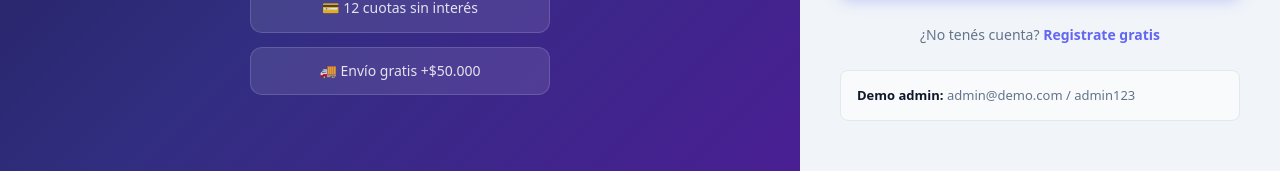
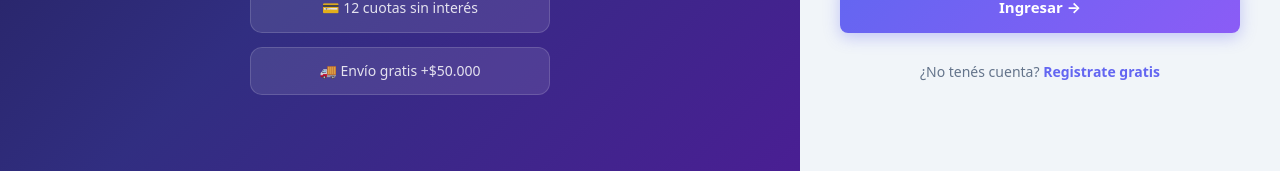
Before and after one commit to santimoran19/ecommerce, a Next.js app: page /login in a window 1280 px wide. Shown: the part 557-728 px from the top of the page. Built offline with nearby package versions, Linux system fonts and the light colour scheme; no server answers.

Commit message:
Se configuró nodemailer como external package para evitar cuelgues en SMTP

```diff
--- a/next.config.ts
+++ b/next.config.ts
@@ -1,7 +1,7 @@
 import type { NextConfig } from "next";
 
 const nextConfig: NextConfig = {
-  serverExternalPackages: ["postgres"],
+  serverExternalPackages: ["postgres", "nodemailer"],
   allowedDevOrigins: ["172.20.10.2"],
 };
 
--- a/src/app/login/page.tsx
+++ b/src/app/login/page.tsx
@@ -78,9 +78,6 @@ function LoginForm() {
         ¿No tenés cuenta?{" "}
         <Link href="/register" style={{ color: "var(--primary)", fontWeight: 700 }}>Registrate gratis</Link>
       </p>
-      <div style={{ marginTop: 24, padding: "14px 16px", borderRadius: "var(--radius-sm)", background: "var(--bg-subtle)", border: "1px solid var(--border)", fontSize: 13, color: "var(--text-muted)" }}>
-        <strong style={{ color: "var(--text)" }}>Demo admin:</strong> admin@demo.com / admin123
-      </div>
     </div>
   );
 }
```
